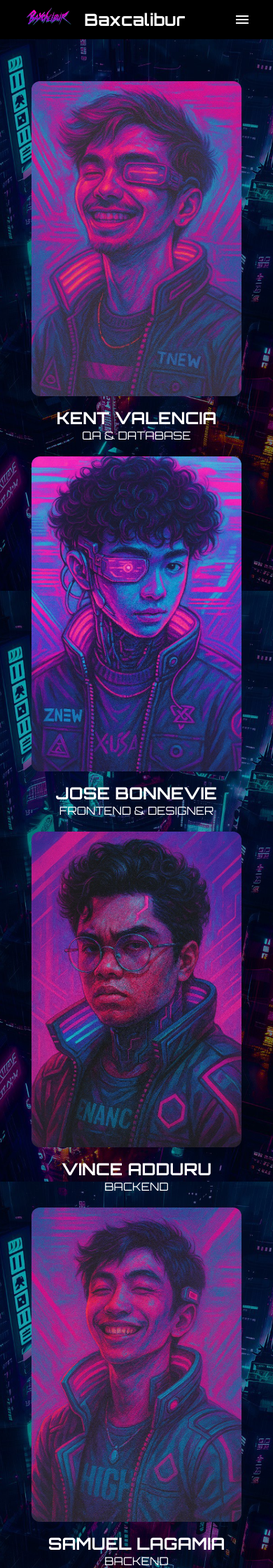
After one commit to lagamiaSam/AD-Finals-Baxcalibur-Database-Draft, a PHP site: page /pages/aboutUsPage/index.php in a window 390 px wide. The commit adds this page. Shown: the top 2240 px of the page at 70% size. Run offline with PHP 8.4, Linux system fonts and the light colour scheme; some libraries are stand-ins or nearby versions.

Commit message:
feat: about us page html/css/js full code

```diff
--- /dev/null
+++ b/pages/aboutUsPage/css/style.css
@@ -0,0 +1,316 @@
+/* Base Reset & Fonts */
+* {
+  box-sizing: border-box;
+  margin: 0;
+  padding: 0;
+}
+
+html, body {
+  height: 100%;
+  display: flex;
+  flex-direction: column;
+}
+
+body {
+  flex: 1;
+  background-image: url(/pages/aboutUsPage/img/about-us-bg.jpg);
+  background-size: cover;
+  background-position: center;
+  background-repeat: no-repeat;
+  background-attachment: fixed;
+  font-family: "Orbitron", sans-serif;
+  color: white;
+  padding-top: 3.5rem; /* offset for fixed navbar */
+}
+
+/* Navbar */
+nav {
+  display: flex;
+  justify-content: space-between;
+  align-items: center;
+  height: 3.5rem;
+  padding: 0 1.5rem 0 2rem;
+  font-weight: bold;
+  position: fixed;
+  top: 0;
+  z-index: 1000;
+  width: 100%;
+  background-color: black;
+}
+
+.navbar-brand {
+  display: flex;
+  align-items: center;
+  gap: 1rem;
+}
+
+.navbar-brand a {
+  color: white;
+  text-decoration: none;
+}
+
+.brand-logo {
+  height: 40px;
+}
+
+.brand-name {
+  font-size: 1.5rem;
+  color: white;
+  text-decoration: none;
+}
+
+.navbar-links {
+  display: flex;
+  gap: 0.5rem;
+  transition: max-height 0.4s ease, padding 0.3s ease;
+  overflow: hidden;
+}
+
+.navbar-links li {
+  list-style: none;
+  height: 3rem;
+  margin-top: 0.5rem;
+}
+
+.navbar-links a {
+  color: white;
+  text-decoration: none;
+  display: block;
+  height: 100%;
+  padding: 0.5rem 1rem 1rem 1rem;
+  border-top-left-radius: 0.5rem;
+  border-top-right-radius: 0.5rem;
+  transition: all 0.5s, padding 0s;
+}
+
+.navbar-links a:hover {
+  background-color: white;
+  color: black;
+}
+
+.active-link {
+  border-bottom: 3px solid white;
+}
+
+nav li:has(#loginBtnLink),
+nav li:has(#signUpBtnLink) {
+  height: auto;
+  margin: auto;
+}
+
+#loginBtnLink,
+#signUpBtnLink {
+  border-radius: 20px;
+  width: 8rem;
+  padding: 0.25rem 1.5rem;
+  text-align: center;
+  border: 2px solid white;
+  transition: all 0.3s;
+}
+
+#loginBtnLink {
+  background-color: transparent;
+  color: white;
+  margin-left: 0.5rem;
+  margin-right: 1rem;
+}
+
+#signUpBtnLink {
+  background-color: white;
+  color: black;
+}
+
+#loginBtnLink:hover,
+#signUpBtnLink:hover {
+  transform: scale(1.1);
+}
+
+#loginBtnLink:active,
+#signUpBtnLink:active {
+  transform: scale(0.9);
+}
+
+/* Toggle Menu */
+.toggle-menu {
+  display: none;
+}
+
+.toggle-menu-btn {
+  background-color: transparent;
+  border: none;
+  cursor: pointer;
+}
+
+.material-icons {
+  color: white;
+  border-radius: 5px;
+  padding: 0.25rem;
+  margin-right: 0.25rem;
+  transition: all 0.3s;
+}
+
+.material-icons:hover {
+  background-color: white;
+  color: black;
+  padding: 0.5rem;
+  margin-right: 0;
+}
+
+.material-icons:active {
+  transform: scale(0.75);
+}
+
+/* Team Section */
+main.team-section {
+  flex: 1;
+  padding: 40px 20px;
+}
+
+.team-member img {
+  width: 100%;
+  height: auto;
+  max-width: 300px;
+  border-radius: 12px;
+}
+
+.team-member {
+  text-align: center;
+}
+
+.member-info {
+  margin-top: 12px;
+  font-size: 16px;
+}
+
+.team-grid {
+  display: grid;
+  grid-template-columns: repeat(auto-fit, minmax(220px, 1fr));
+  gap: 20px;
+  justify-items: center;
+  padding: 20px;
+}
+
+/* Footer Section */
+.site-footer {
+  background-color: #0d0d0d;
+  padding: 40px 20px;
+  color: #fff;
+  font-family: 'Orbitron', sans-serif;
+  border-top: 2px solid #c25de4;
+  margin-top: auto;
+}
+
+.footer-container {
+  display: flex;
+  justify-content: space-between;
+  align-items: center;
+  flex-wrap: wrap;
+  max-width: 1440px;
+  margin: 0 auto;
+  gap: 20px;
+}
+
+/* Logo */
+.footer-logo img {
+  height: 60px;
+  width: auto;
+}
+
+/* Trademark */
+.footer-trademark {
+  font-size: 14px;
+  color: #aaa;
+  flex: 1;
+  min-width: 200px;
+  text-align: center;
+}
+
+/* Contact Info */
+.footer-contact {
+  display: flex;
+  flex-direction: column;
+  font-size: 14px;
+  color: #ccc;
+  min-width: 200px;
+  text-align: left;
+}
+
+/* Social Icons */
+.footer-socials {
+  display: flex;
+  gap: 16px;
+}
+
+.footer-socials img {
+  width: 28px;
+  height: 28px;
+  filter: brightness(0) invert(1);
+  transition: transform 0.2s ease;
+}
+
+.footer-socials a:hover img {
+  transform: scale(1.1);
+  filter: brightness(0) invert(1) drop-shadow(0 0 4px #c25de4);
+}
+
+/* ---------- RESPONSIVE SECTION ---------- */
+@media (max-width: 768px) {
+  /* Footer layout */
+  .footer-container {
+    flex-direction: column;
+    align-items: flex-start;
+    text-align: left;
+  }
+
+  .footer-trademark,
+  .footer-logo,
+  .footer-contact,
+  .footer-socials {
+    width: 100%;
+  }
+
+  /* Navbar responsive */
+  .navbar-links {
+    display: none;
+    flex-direction: column;
+    position: absolute;
+    top: 3.5rem;
+    right: 0;
+    width: 100%;
+    background-color: black;
+    padding: 1rem 0;
+    z-index: 999;
+  }
+
+  .navbar-links.open {
+    display: flex;
+  }
+
+  .navbar-links li {
+    width: 100%;
+    text-align: center;
+    border-top: 1px solid #333;
+    margin: 0;
+  }
+
+  .navbar-links a {
+    padding: 1rem;
+  }
+
+  .toggle-menu {
+    display: block;
+  }
+
+  nav li:has(#loginBtnLink),
+  nav li:has(#signUpBtnLink) {
+    width: 100%;
+    margin: 0;
+  }
+
+  #loginBtnLink,
+  #signUpBtnLink {
+    width: 90%;
+    margin: 0.5rem auto;
+    border-radius: 0;
+  }
+}
--- /dev/null
+++ b/pages/aboutUsPage/index.php
@@ -0,0 +1,138 @@
+<?php
+require_once BASE_PATH . '/bootstrap.php';
+require_once BASE_PATH . '/vendor/autoload.php';
+?>
+
+<!DOCTYPE html>
+<html lang="en">
+
+<head>
+    <meta charset="UTF-8" />
+    <meta name="viewport" content="width=device-width, initial-scale=1.0" />
+    <title>Baxcalibur | About Us</title>
+
+    <!-- Favicon -->
+    <link rel="icon" href="./assets/img/baxcalibur-logo.png" type="image/png" />
+
+    <!-- Google Fonts -->
+    <link rel="preconnect" href="https://fonts.googleapis.com" />
+    <link rel="preconnect" href="https://fonts.gstatic.com" crossorigin />
+    <link
+        href="https://fonts.googleapis.com/css2?family=Orbitron:wght@400..900&display=swap"
+        rel="stylesheet" />
+
+    <!-- Icons -->
+    <link href="https://fonts.googleapis.com/icon?family=Material+Icons" rel="stylesheet" />
+
+    <!-- CSS -->
+    <link rel="stylesheet" href="../aboutUsPage/css/style.css" />
+</head>
+
+<body>
+    <header>
+  <nav>
+    <!-- Nav Bar Brand -->
+    <div class="navbar-brand">
+      <a href="/index.php" title="Brand Logo">
+        <img class="brand-logo" src="/assets/img/baxcalibur-logo.png" height="40px" alt="Baxcalibur Logo" />
+      </a>
+      <a class="brand-name" href="/index.php" title="Brand Name">Baxcalibur</a>
+    </div>
+
+    <!-- Toggle Menu Button -->
+    <div class="toggle-menu">
+      <button id="toggleMenuBtn" class="toggle-menu-btn" onclick="toggleMenu()" title="Show Menu">
+        <span id="toggleIcon" class="material-icons">menu</span>
+      </button>
+    </div>
+
+    <!-- Nav Bar Links -->
+    <ul id="navbarLinks" class="navbar-links">
+      <li><a class="active-link" href="/index.php" title="View Homepage">Home</a></li>
+      <li><a href="#" title="View Services">Services</a></li>
+      <li><a href="/index.php" title="Explore">Explore</a></li>
+      <li><a id="loginBtnLink" href="/pages/loginPage/index.php" title="Login">Log In</a></li>
+      <li><a id="signUpBtnLink" href="../signupPage/index.php" title="Sign Up">Sign Up</a></li>
+    </ul>
+  </nav>
+</header>
+
+
+    <main class="team-section">
+    <div class="team-grid">
+        <div class="team-member">
+            <img src="../aboutUsPage/img/about-us-kent.jpg" alt="Kent Valencia">
+            <div class="member-info">
+                <h2>KENT VALENCIA</h2>
+                <p>QA & DATABASE</p>
+            </div>
+        </div>
+
+        <div class="team-member">
+            <img src="../aboutUsPage/img/about-us-jose.jpg" alt="Jose Bonnevie">
+            <div class="member-info">
+                <h2>JOSE BONNEVIE</h2>
+                <p>FRONTEND & DESIGNER</p>
+            </div>
+        </div>
+
+        <div class="team-member">
+            <img src="../aboutUsPage/img/about-us-vince.jpg" alt="Vince Aduru">
+            <div class="member-info">
+                <h2>VINCE ADDURU</h2>
+                <p>BACKEND</p>
+            </div>
+        </div>
+
+        <div class="team-member">
+            <img src="../aboutUsPage/img/about-us-sam.jpg" alt="Samuel Lagamia">
+            <div class="member-info">
+                <h2>SAMUEL LAGAMIA</h2>
+                <p>BACKEND</p>
+            </div>
+        </div>
+
+        <div class="team-member">
+            <img src="../aboutUsPage/img/about-us-owen.jpg" alt="Owen Liangco">
+            <div class="member-info">
+                <h2>OWEN LIANGCO</h2>
+                <p>FRONTEND</p>
+            </div>
+        </div>
+    </div>
+</main>
+
+
+    <!-- Footer Section -->
+<footer class="site-footer">
+  <div class="footer-container">
+
+    <!-- Logo -->
+    <div class="footer-logo">
+      <img src="/assets/img/baxcalibur-logo.png" alt="Baxcalibur Logo" />
+    </div>
+
+    <!-- Trademark -->
+    <div class="footer-trademark">
+      © 20XZ Baxcalibur. All rights reserved.
+    </div>
+
+    <!-- Contact -->
+    <div class="footer-contact">
+      <div>baxcalibur@support.com</div>
+      <div>(+1) 234 X67 YZ7</div>
+    </div>
+
+    <!-- Social Media Icons -->
+    <div class="footer-socials">
+      <a href="#"><img src="/assets/img/fb-logo.png" alt="Facebook" /></a>
+      <a href="#"><img src="/assets/img/x-logo.png" alt="X/Twitter" /></a>
+      <a href="#"><img src="/assets/img/ig-logo.png" alt="Instagram" /></a>
+    </div>
+
+  </div>
+</footer>
+
+    <script src="../aboutUsPage/js/script.js"></script>
+</body>
+</html>
--- /dev/null
+++ b/pages/aboutUsPage/js/script.js
@@ -0,0 +1,15 @@
+function toggleMenu() {
+  const navbarLinks = document.getElementById("navbarLinks");
+  const toggleMenuBtn = document.getElementById("toggleMenuBtn");
+  const toggleIcon = document.getElementById("toggleIcon");
+
+  navbarLinks.classList.toggle("open");
+
+  if (navbarLinks.classList.contains("open")) {
+    toggleIcon.textContent = "close";
+    toggleMenuBtn.setAttribute("title", "Hide Menu");
+  } else {
+    toggleIcon.textContent = "menu";
+    toggleMenuBtn.setAttribute("title", "Show Menu");
+  }
+}
```
Also changed, not shown: assets/css/style.css (+44 -0 lines), index.php (+2 -6 lines), pages/aboutUsPage/img/about-us-bg.jpg (added), pages/aboutUsPage/img/about-us-jose.jpg (added), pages/aboutUsPage/img/about-us-kent.jpg (added), pages/aboutUsPage/img/about-us-owen.jpg (added), pages/aboutUsPage/img/about-us-sam.jpg (added), pages/aboutUsPage/img/about-us-vince.jpg (added).
